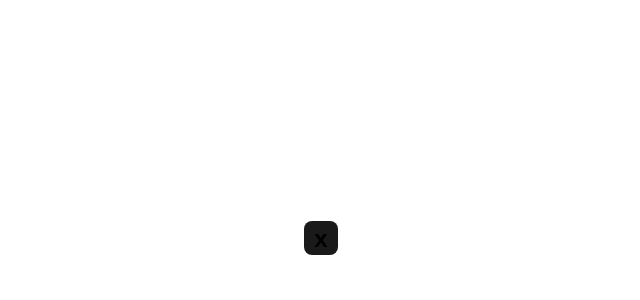
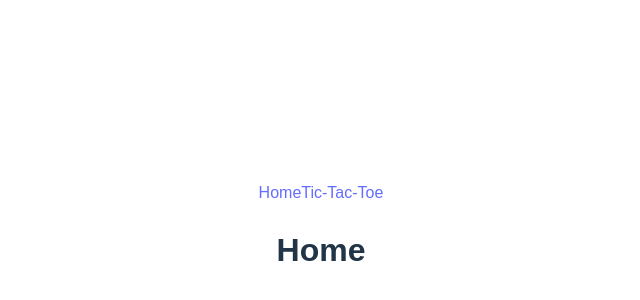
Before and after one commit to Abdalrhman7mida/react-tic-tac-toe, a React (Vite) app: page / in a window 1280 px wide. Shown: the part 182-482 px from the top of the page, without its empty margins (319-959 px from the left). Built offline with nearby package versions, Linux system fonts and the light colour scheme.

Commit message:
Add Routes
- [x] Add new Routes
    - Route for the `HomeScreen`.
    - Route for the 'tic tac toe` game.
    - Route to `NotFoundScreen`.

```diff
--- a/src/App.jsx
+++ b/src/App.jsx
@@ -1,12 +1,26 @@
 import { useState } from 'react'
+import { BrowserRouter, Route, Routes } from 'react-router-dom';
 import './App.css'
+
 import Button from './components/Button/Button'
+import NavBar from './components/NavBar/NavBar';
+
+import Home from './screens/HomeScreen';
+import NotFoundScreen from './screens/NotFoundScreen';
+
 
 function App() {
 
   return (
     <div className="App">
-      <Button />
+      <BrowserRouter>
+        <NavBar />
+        <Routes>
+          <Route path="/" element={<Home />} />
+          <Route path="tic-tac-toe" element={<Button />} />
+          <Route path="*" element={<NotFoundScreen />} />
+        </Routes>
+      </BrowserRouter>
     </div>
   )
 }
```
